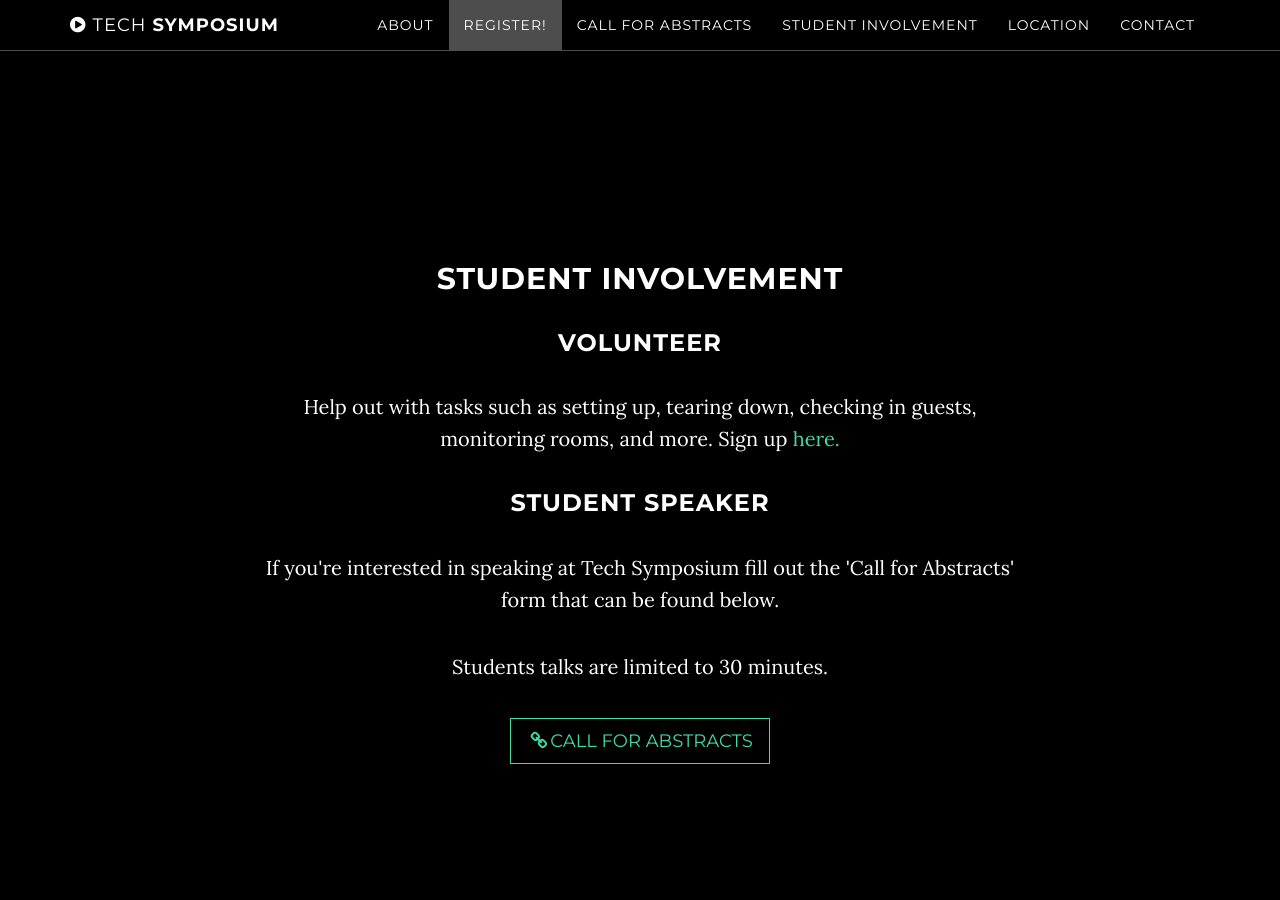
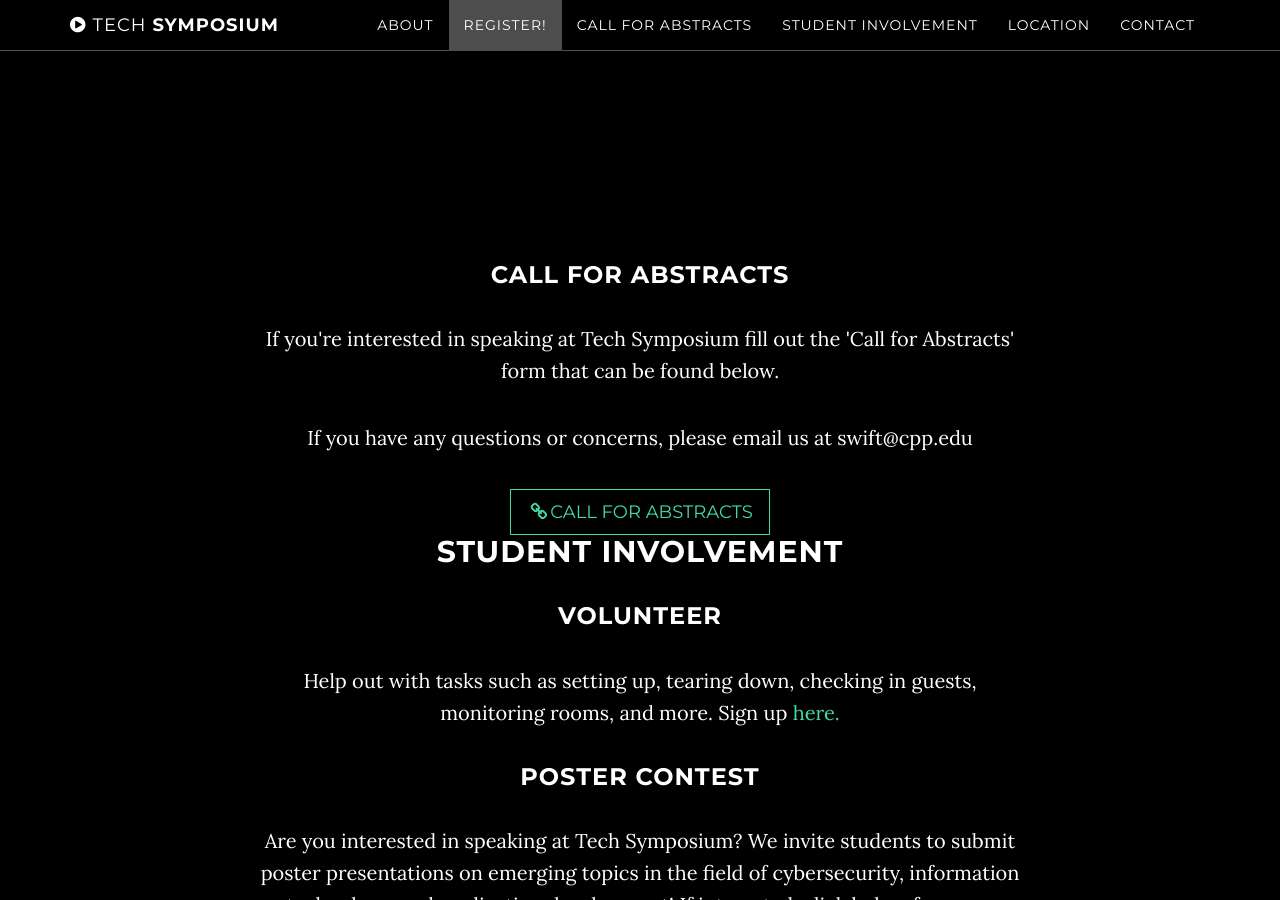
Before and after one commit to CalPolySWIFT/techsymposium-website, a Jekyll site: the page built from index.html, in a window 1280 px wide and 900 px high, scrolled down 2285 px. Built offline with Jekyll 4.4.1, drawn with Linux system fonts in a browser that asks for light colours; some of the changed text lies outside the part shown.

Commit message:
Update index.html

```diff
--- a/index.html
+++ b/index.html
@@ -126,6 +126,21 @@ mapurl: "https://www.google.com/maps/embed/v1/place?q=college%20of%20business%20
     </div>
 </section>-->
 
+<!-- Call for Abstracts Section -->
+<section id="callforabstracts" class="container content-secction text-center">
+  <div id="speaker" class="row">
+        <div class="col-lg-8 col-lg-offset-2">
+            <h3>Call for Abstracts</h3>
+            <p>If you're interested in speaking at Tech Symposium fill out the 'Call for Abstracts' form that can be found below.</p>
+            <p>If you have any questions or concerns, please email us at swift@cpp.edu</p>
+
+            <a class="btn btn-default btn-lg" href="https://forms.gle/bttuc2u2ewZu4UwZ6">
+                <i class="fa fa-link fa-fw"></i>Call for Abstracts
+            </a>
+        </div>
+    </div>
+</section>
+
 <!-- Student Involvment Section -->
 <section id="student" class="container content-secction text-center">
     <div class="row">
@@ -142,12 +157,13 @@ mapurl: "https://www.google.com/maps/embed/v1/place?q=college%20of%20business%20
     </div>
     <div id="studentspeaker" class="row">
         <div class="col-lg-8 col-lg-offset-2">
-            <h3>Student Speaker</h3>
-            <p>If you're interested in speaking at Tech Symposium fill out the 'Call for Abstracts' form that can be found below.</p>
-            <p>Students talks are limited to 30 minutes.</p>
+            <h3>Poster Contest</h3>
+            <p>Are you interested in speaking at Tech Symposium? We invite students to submit poster
+             presentations on emerging topics in the field of cybersecurity, information technology,
+            and application development! If interested, click below for more details.</p>
 
             <a class="btn btn-default btn-lg" href="https://forms.gle/kZ1t1iPqvihMAu6n8">
-                <i class="fa fa-link fa-fw"></i>Call for Abstracts
+                <i class="fa fa-link fa-fw"></i>Poster Contest Details
             </a>
         </div>
     </div>
```
